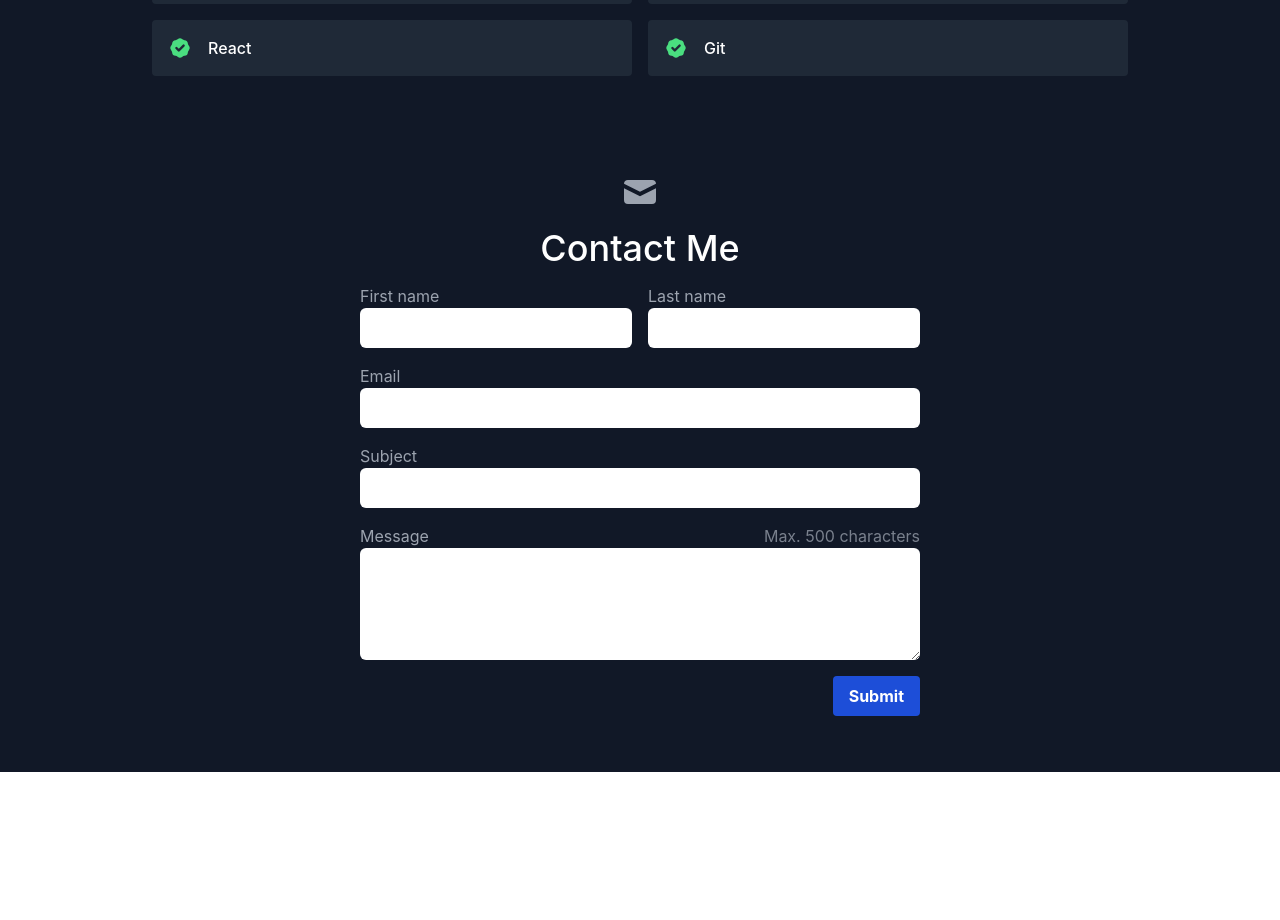
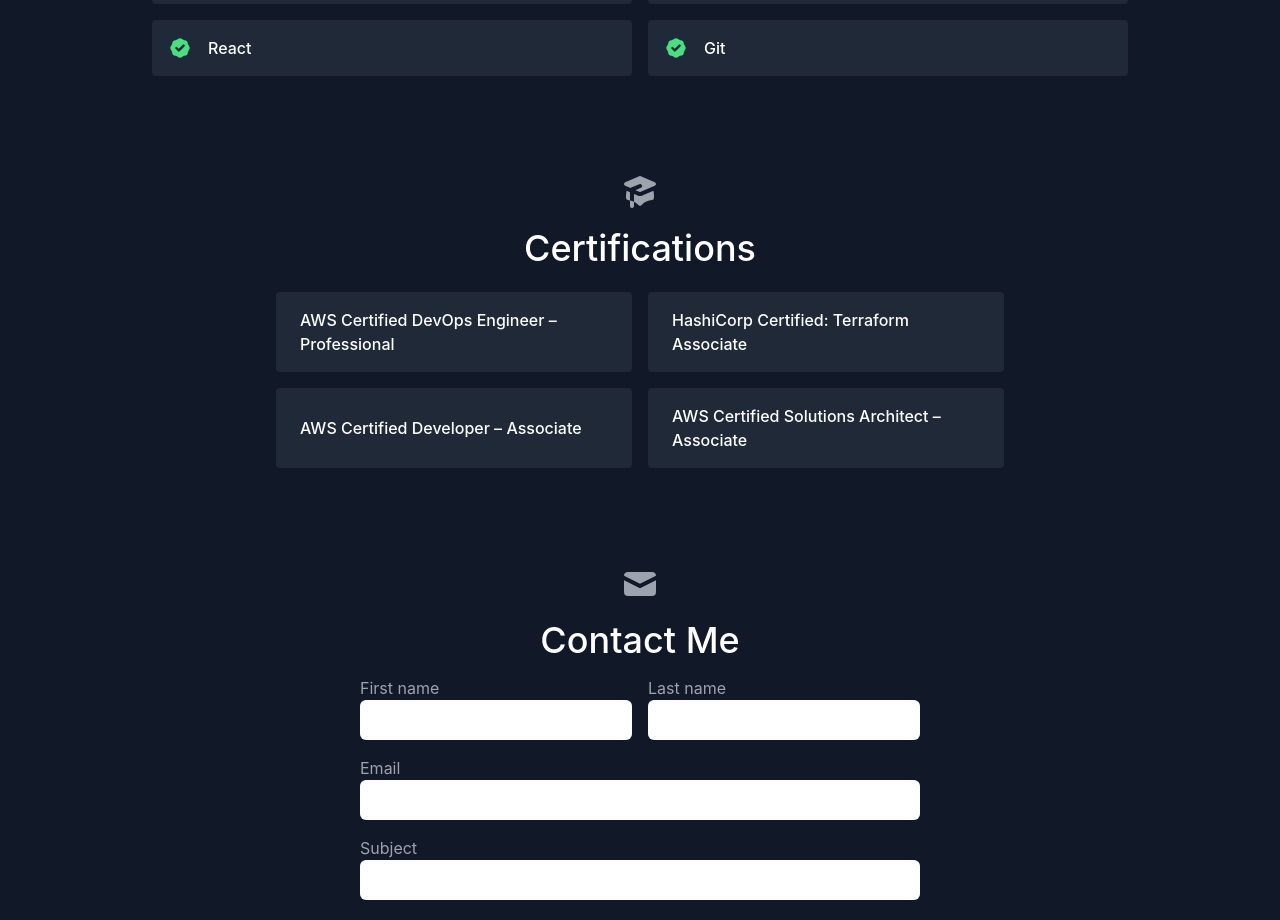
Before and after one commit to Pacifistic/personal-website, a React (Create React App) app: page / in a window 1280 px wide. Shown: the part 1340-2260 px from the top of the page. Before the commit the page ends 2112 px from the top, so only its background shows below. Built offline with nearby package versions, Linux system fonts and the light colour scheme.

Commit message:
added certifications section

```diff
--- a/src/App.js
+++ b/src/App.js
@@ -3,6 +3,7 @@
 import Skills from "./Components/Skills";
 import Contact from "./Components/Contact";
 import FindMe from "./Components/FindMe";
+import Certifications from "./Components/Certifications";
 
 export default function App() {
   return (
@@ -10,6 +11,7 @@
           <About />
           <FindMe/>
           <Skills/>
+          <Certifications/>
           <Contact/>
       </main>
   );
--- /dev/null
+++ b/src/Components/Certifications.js
@@ -0,0 +1,31 @@
+import React from "react";
+import {certs} from "../data";
+import {AcademicCapIcon} from "@heroicons/react/solid";
+
+export default function Certifications(){
+    return(
+        <section id="certifications" className="relative">
+            <div className="container px-5 py-10 mx-auto">
+                <div className="text-center">
+                    <AcademicCapIcon className="w-10 inline-block mb-4" />
+                    <h1 className="sm:text-4xl text-3xl font-medium title-font text-white mb-4">
+                        Certifications
+                    </h1>
+                </div>
+                <div className="flex flex-wrap lg:w-3/5 sm:mx-auto sm:mb-2 -mx-2">
+                    {certs.map((cert) => (
+                        <div key={cert.name} className="p-2 sm:w-1/2 w-full ">
+                            <div className="bg-gray-800 rounded flex p-4 h-full items-center">
+                                <span className="title-font font-medium text-white mx-2">
+                                    <a href={cert.link} target="_blank" rel="noreferrer">
+                                        {cert.name}
+                                    </a>
+                                </span>
+                            </div>
+                        </div>
+                    ))}
+                </div>
+            </div>
+        </section>
+    )
+}
```
